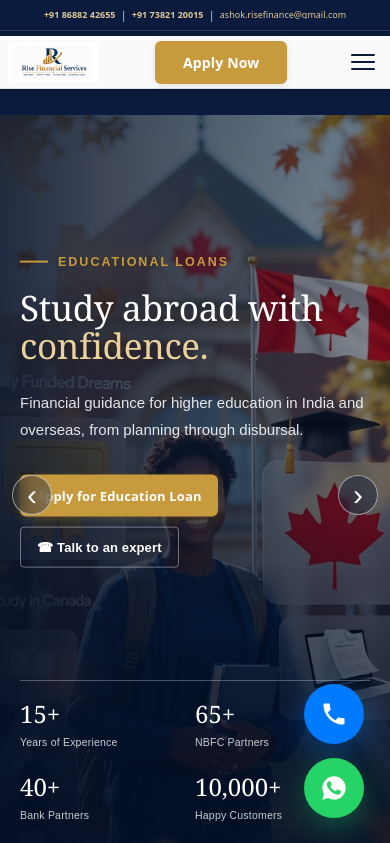
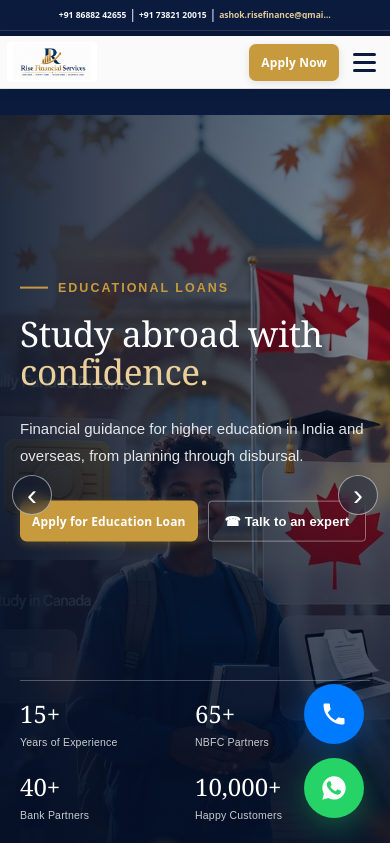
Before and after one commit to ashokaki1704/Rise-Financial-Service, a React (Vite) app: page / in a window 390 px wide. Shown: the top 843 px of the page. Built offline with nearby package versions, Linux system fonts and the light colour scheme.

Commit message:
Update Header.css

```diff
--- a/src/components/Header.css
+++ b/src/components/Header.css
@@ -795,3 +795,347 @@ body.topbar-hidden .site-header {
     ) !important;
   }
 }
+
+/* =========================================================
+   RISE FINANCIAL SERVICES — FONT + MOBILE HEADER POLISH
+   ========================================================= */
+
+/* Import an elegant, highly readable web font */
+@import url('https://fonts.googleapis.com/css2?family=Manrope:wght@400;500;600;700;800&family=Poppins:wght@500;600;700;800&display=swap');
+
+:root {
+  --header-font: 'Poppins', system-ui, -apple-system, 'Segoe UI', Roboto, Arial, sans-serif;
+  --topbar-font: 'Manrope', system-ui, -apple-system, 'Segoe UI', Roboto, Arial, sans-serif;
+}
+
+/* Cleaner, more premium topbar typography */
+.topbar,
+.topbar a,
+.topbar .email,
+.topbar .phone,
+.topbar .location,
+.topbar .hours,
+.topbar .divider {
+  font-family: var(--topbar-font) !important;
+}
+
+.topbar {
+  font-size: 12px;
+  font-weight: 600;
+  letter-spacing: 0.15px;
+}
+
+.topbar .topbar-wrap {
+  gap: 9px;
+}
+
+.topbar .contacts,
+.topbar-left,
+.topbar-right {
+  gap: 7px;
+}
+
+.topbar a,
+.topbar .email,
+.topbar .phone {
+  font-size: 12px;
+  font-weight: 600;
+  letter-spacing: 0.1px;
+}
+
+.topbar .email {
+  color: #ead09b;
+  font-weight: 700;
+}
+
+.topbar .phone {
+  color: #ffffff;
+}
+
+.topbar .divider {
+  color: rgba(255,255,255,.55);
+  font-weight: 500;
+}
+
+/* Laptop / desktop navigation */
+.nav .navlinks a,
+.navlinks a {
+  font-family: var(--header-font) !important;
+  font-size: 15px !important;
+  font-weight: 600 !important;
+  letter-spacing: 0.05px;
+}
+
+.btn.btn-gold {
+  font-family: var(--header-font) !important;
+  font-size: 14px !important;
+  font-weight: 700 !important;
+  letter-spacing: 0.15px;
+}
+
+/* Better mobile header alignment */
+@media (max-width: 900px) {
+  .site-header {
+    height: var(--nav-height);
+  }
+
+  .nav.wrap {
+    width: 100%;
+    padding: 0 12px !important;
+    gap: 10px !important;
+  }
+
+  .nav .brand {
+    flex: 1 1 auto;
+    min-width: 0;
+    overflow: hidden;
+  }
+
+  .nav .brand .brand-logo {
+    height: 43px !important;
+    width: auto;
+    max-width: 145px !important;
+  }
+
+  .nav-cta {
+    flex: 0 0 auto;
+    margin-left: auto;
+  }
+
+  .btn.btn-gold {
+    min-height: 40px !important;
+    padding: 8px 17px !important;
+    border-radius: 8px !important;
+    font-size: 13px !important;
+  }
+
+  .hamburger {
+    flex: 0 0 42px;
+    width: 42px !important;
+    height: 42px !important;
+    padding: 6px !important;
+    margin-left: 0 !important;
+  }
+
+  .hamburger span,
+  .hamburger::before,
+  .hamburger::after {
+    width: 25px !important;
+    height: 3px !important;
+  }
+
+  /* Mobile menu: compact, readable, and directly attached to header */
+  .navlinks {
+    margin: 0 !important;
+    padding: 0 !important;
+    border: 0 !important;
+    border-radius: 0 !important;
+    box-shadow: 0 8px 20px rgba(0,0,0,.14) !important;
+  }
+
+  .navlinks a {
+    display: flex !important;
+    align-items: center !important;
+    min-height: 48px !important;
+    height: 48px !important;
+    padding: 0 20px !important;
+    font-family: var(--header-font) !important;
+    font-size: 15px !important;
+    font-weight: 600 !important;
+    line-height: 1.1 !important;
+    letter-spacing: .1px !important;
+    border-bottom: 1px solid rgba(7,33,58,.07) !important;
+  }
+
+  .navlinks a:last-child {
+    border-bottom: 0 !important;
+  }
+}
+
+/* Normal phones */
+@media (max-width: 600px) {
+  :root {
+    --topbar-height: 38px;
+    --nav-height: 55px;
+  }
+
+  .topbar {
+    padding: 0 7px !important;
+  }
+
+  .topbar .topbar-wrap {
+    width: 100%;
+    justify-content: center !important;
+    gap: 5px !important;
+  }
+
+  .topbar .contacts,
+  .topbar-left,
+  .topbar-right {
+    gap: 4px !important;
+  }
+
+  .topbar a,
+  .topbar .email,
+  .topbar .phone {
+    font-size: 10px !important;
+    line-height: 1 !important;
+    font-weight: 600 !important;
+  }
+
+  .topbar .email {
+    max-width: 165px !important;
+    font-weight: 700 !important;
+  }
+
+  .topbar .divider {
+    font-size: 10px !important;
+    margin: 0 !important;
+  }
+
+  .nav.wrap {
+    padding: 0 9px !important;
+    gap: 8px !important;
+  }
+
+  .nav .brand .brand-logo {
+    height: 43px !important;
+    max-width: 142px !important;
+  }
+
+  .btn.btn-gold {
+    min-height: 39px !important;
+    padding: 8px 15px !important;
+    font-size: 13px !important;
+  }
+
+  .hamburger {
+    flex-basis: 40px;
+    width: 40px !important;
+    height: 40px !important;
+  }
+
+  .hamburger span,
+  .hamburger::before,
+  .hamburger::after {
+    width: 25px !important;
+  }
+
+  .navlinks a {
+    min-height: 50px !important;
+    height: 50px !important;
+    padding: 0 18px !important;
+    font-size: 15px !important;
+  }
+}
+
+/* Small phones: keep every topbar item visible without ugly clipping */
+@media (max-width: 420px) {
+  :root {
+    --topbar-height: 36px;
+    --nav-height: 53px;
+  }
+
+  .topbar {
+    padding: 0 4px !important;
+  }
+
+  .topbar .topbar-wrap {
+    justify-content: center !important;
+    gap: 3px !important;
+  }
+
+  .topbar .contacts,
+  .topbar-left,
+  .topbar-right {
+    gap: 3px !important;
+  }
+
+  .topbar a,
+  .topbar .email,
+  .topbar .phone {
+    font-size: 8.5px !important;
+    letter-spacing: 0 !important;
+  }
+
+  .topbar .email {
+    max-width: 112px !important;
+  }
+
+  .topbar .divider {
+    font-size: 8.5px !important;
+  }
+
+  .nav.wrap {
+    padding: 0 7px !important;
+    gap: 6px !important;
+  }
+
+  .nav .brand .brand-logo {
+    height: 40px !important;
+    max-width: 128px !important;
+  }
+
+  .btn.btn-gold {
+    min-height: 37px !important;
+    padding: 7px 12px !important;
+    border-radius: 7px !important;
+    font-size: 12px !important;
+  }
+
+  .hamburger {
+    flex-basis: 38px;
+    width: 38px !important;
+    height: 38px !important;
+  }
+
+  .hamburger span,
+  .hamburger::before,
+  .hamburger::after {
+    width: 23px !important;
+    height: 3px !important;
+  }
+
+  .navlinks a {
+    min-height: 48px !important;
+    height: 48px !important;
+    padding: 0 16px !important;
+    font-size: 14px !important;
+  }
+}
+
+/* Very small phones */
+@media (max-width: 360px) {
+  .topbar a,
+  .topbar .email,
+  .topbar .phone {
+    font-size: 8px !important;
+  }
+
+  .topbar .email {
+    max-width: 105px !important;
+  }
+
+  .nav .brand .brand-logo {
+    height: 38px !important;
+    max-width: 118px !important;
+  }
+
+  .btn.btn-gold {
+    min-height: 36px !important;
+    padding: 6px 10px !important;
+    font-size: 11px !important;
+  }
+
+  .hamburger {
+    flex-basis: 36px;
+    width: 36px !important;
+    height: 36px !important;
+  }
+
+  .navlinks a {
+    min-height: 46px !important;
+    height: 46px !important;
+    font-size: 14px !important;
+  }
+}
```
